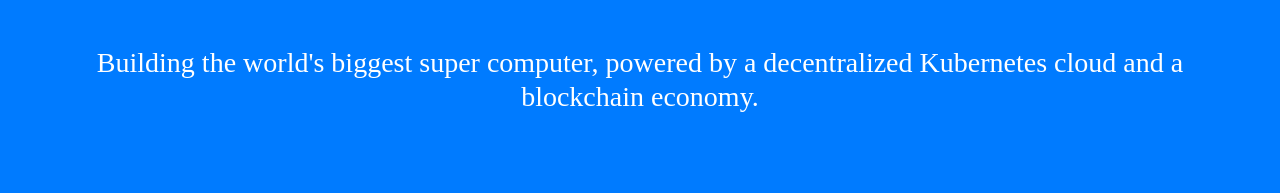
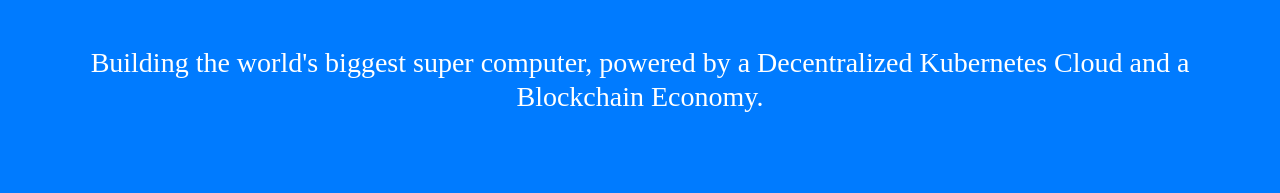
Before and after one commit to SuperKomputer/superkomputer.io, a website with bundled scripts: page index.html in a window 1280 px wide. Shown: the part 607-800 px from the top of the page. Built offline with nearby package versions, Linux system fonts and the light colour scheme.

Commit message:
Updated the header text

```diff
--- a/index.html
+++ b/index.html
@@ -56,7 +56,7 @@
   <header class="masthead bg-primary text-white text-center">
     <div class="container">
       <img class="img-fluid mb-5 d-block mx-auto" src="img/logo.png" alt="">
-      <h2 class="font-weight-light mb-0">Building the world's biggest super computer, powered by a decentralized Kubernetes cloud and a blockchain economy.</h2>
+      <h2 class="font-weight-light mb-0">Building the world's biggest super computer, powered by a Decentralized Kubernetes Cloud and a Blockchain Economy.</h2>
     </div>
   </header>
 
```
